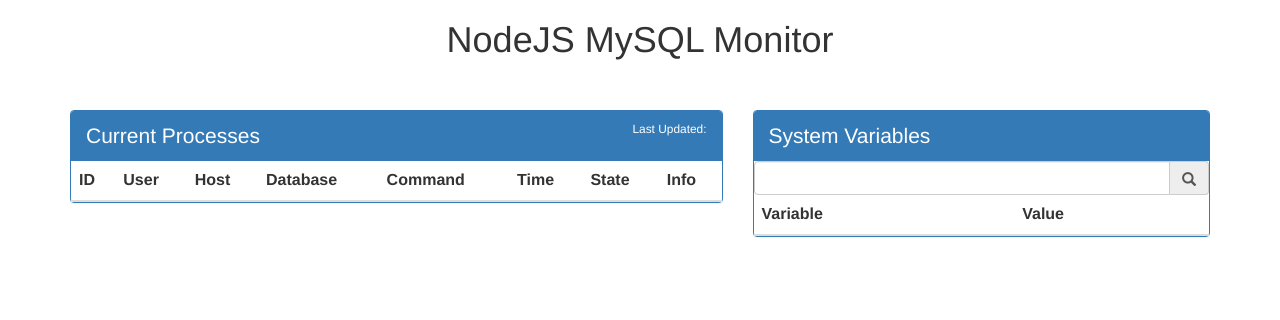
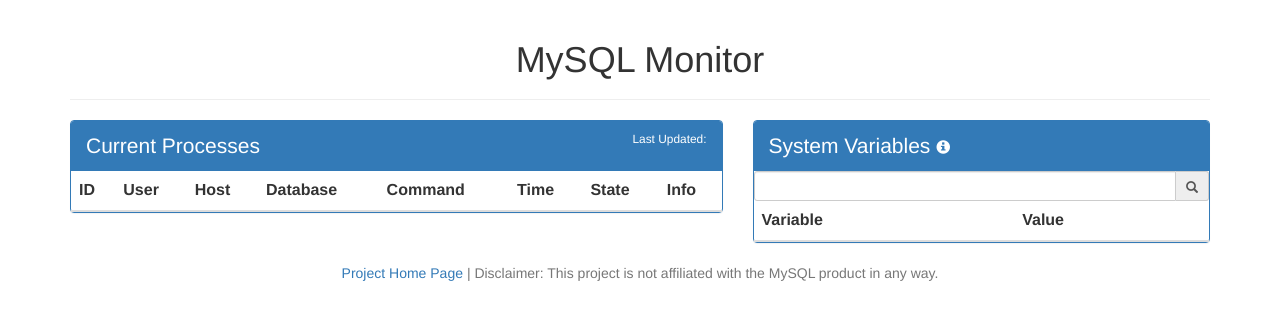
Before and after one commit to tariqbuilds/mysql-monitor, a website: page assets/index.html in a window 1280 px wide. Drawn offline with nearby package versions, Linux system fonts and the light colour scheme; no server answers.

Commit message:
dom layout changes and updates

```diff
--- a/assets/index.html
+++ b/assets/index.html
@@ -10,13 +10,18 @@
         <script src="app.js"></script>
 
         <link href="https://maxcdn.bootstrapcdn.com/bootswatch/3.3.4/cosmo/bootstrap.min.css" rel="stylesheet">
+        <style>
+        	.panel-heading i {
+        		color: white;
+        	}
+        </style>
 	</head>
 	<body ng-controller="main" class="container">
 
-		<h1 class="text-center">NodeJS MySQL Monitor</h1>
+		<div class="page-header">
+			<h1 class="text-center">MySQL Monitor</h1>
+		</div>
 
-		<br/>
-		<br/>
 		<div class="row">
 
 			<div class="col-md-7">
@@ -61,11 +66,16 @@
 			<div class="col-md-5">
 				<div class="panel panel-primary">
 					<div class="panel-heading">
-						<span class="lead">System Variables</span>
+						<span class="lead">
+							System Variables
+						</span>
+						<a target="_blank" href="https://dev.mysql.com/doc/refman/5.0/en/server-system-variables.html">
+							<i class="glyphicon glyphicon-info-sign"></i>
+						</a>
 					</div>
 
-					<div class="input-group" ng-class="{ 'has-warning': filterText.length > 0 }">
-						<input class="form-control" ng-model="filterText"/>
+					<div class="input-group input-group-sm" ng-class="{ 'has-warning': systemVariableFilter.length > 0 }">
+						<input class="form-control" ng-model="systemVariableFilter"/>
 						<div class="input-group-addon">
 							<i class="glyphicon glyphicon-search"></i>
 						</div>
@@ -79,9 +89,9 @@
 							</tr>
 						</thead>
 						<tbody>
-							<tr ng-repeat="variable in systemVariables.data | filter:filterText | limitTo: 5 ">
-								<td> sdvss{{ variable.Variable_name }} </td>
-								<td> sdvsdv {{ variable.Value }} </td>
+							<tr ng-repeat="variable in systemVariables.data | filter:systemVariableFilter | limitTo: 5 ">
+								<td> {{ variable.Variable_name }} </td>
+								<td> {{ variable.Value }} </td>
 							</tr>
 						</tbody>
 					</table>
@@ -89,5 +99,13 @@
 				</div>
 			</div>
 		</div>
+
+		<div class="text-muted text-center">
+			<a target="_blank" href="http://github.com/afaqurk/mysql-monitor">
+				Project Home Page
+			</a>
+			|
+			Disclaimer: This project is not affiliated with the MySQL product in any way.
+		</div>
 	</body>
 </html>
```
